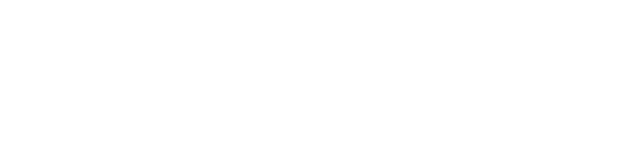
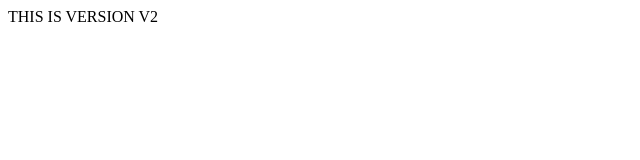
Before and after one commit to ritikaa-01/myrepo, a plain HTML site: page index.html in a window 1280 px wide. Shown: the whole page, without its empty margins (0-640 px from the left). Drawn offline with Linux system fonts and the light colour scheme.

Commit message:
This is Version V2

```diff
--- a/index.html
+++ b/index.html
@@ -6,6 +6,6 @@
     <title>Document</title>
 </head>
 <body>
-
+    <header>THIS IS VERSION V2</header>
 </body>
 </html>
```
